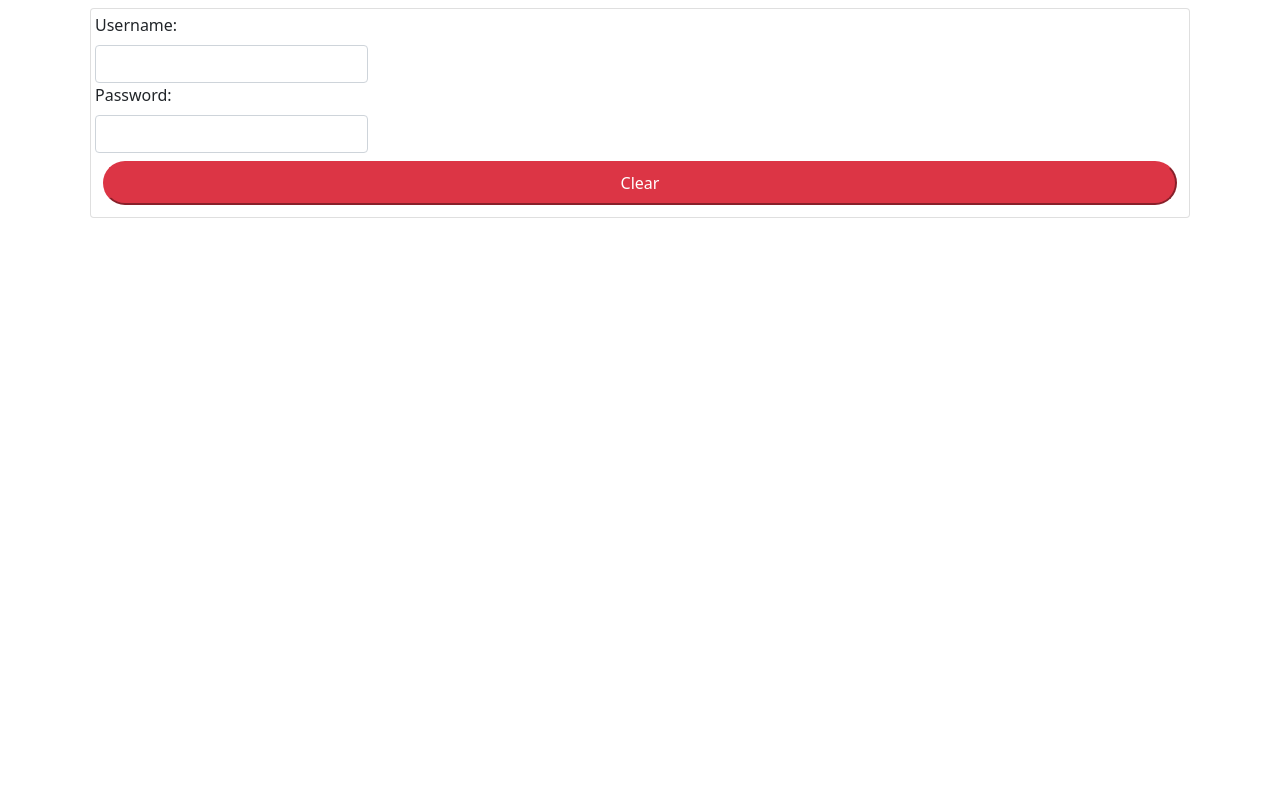
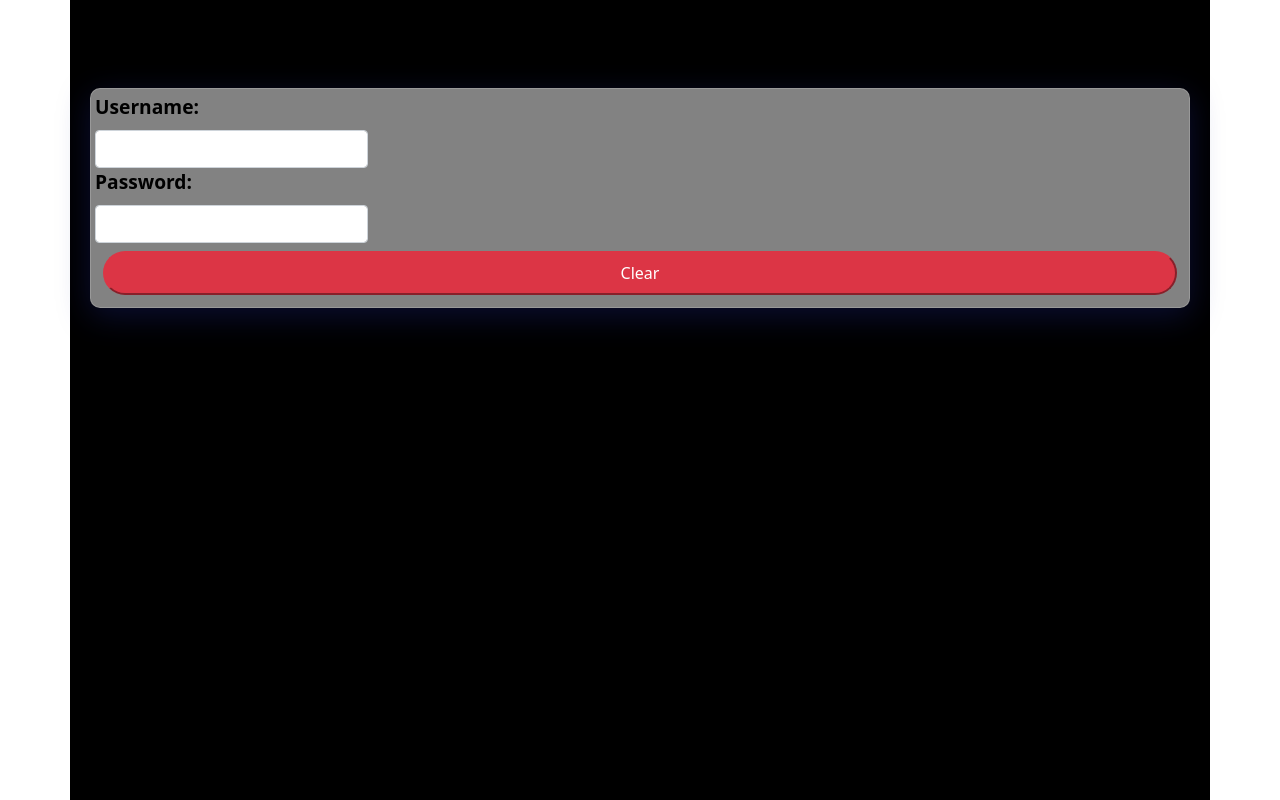
Before and after one commit to XI1936/meanApp, an Angular app in the folder UI/: page /login in a window 1280 px wide. Built offline with nearby package versions, Linux system fonts and the light colour scheme.

Commit message:
added css for login page

```diff
--- a/UI/src/app/app-routing.module.ts
+++ b/UI/src/app/app-routing.module.ts
@@ -4,7 +4,8 @@ import { NgModule } from '@angular/core';
 import { Routes, RouterModule } from '@angular/router';
 
 const routes: Routes = [
-
+  { path: '', redirectTo: '/login', pathMatch: 'full' },
+  { path:"login" ,component: LoginComponent},
   { path: 'login', component: LoginComponent },
   { path: 'home', component: HomeComponent },
 
--- a/UI/src/app/components/login/login.component.css
+++ b/UI/src/app/components/login/login.component.css
@@ -0,0 +1,20 @@
+.card{ background: rgb(255 255 255 / 51%);
+    box-shadow: 0 8px 32px 0 rgb(31 38 135 / 37%);
+    backdrop-filter: blur( 6px );
+    -webkit-backdrop-filter: blur( 4px );
+    border-radius: 10px;
+    border: 1px solid rgba( 255, 255, 255, 0.18 );
+}
+.container{
+    background-image: url(../../../assets/favicon.ico);
+    background-color: black;
+    height: 100vh;
+    padding-top: 5rem;
+}
+
+.form-label {
+    margin-bottom: .5rem;
+    font-size: larger;
+    font-weight: 600;
+    color: black;
+}
```
Also changed, not shown: 1 other file (tests, documents, lock files or other folders).
